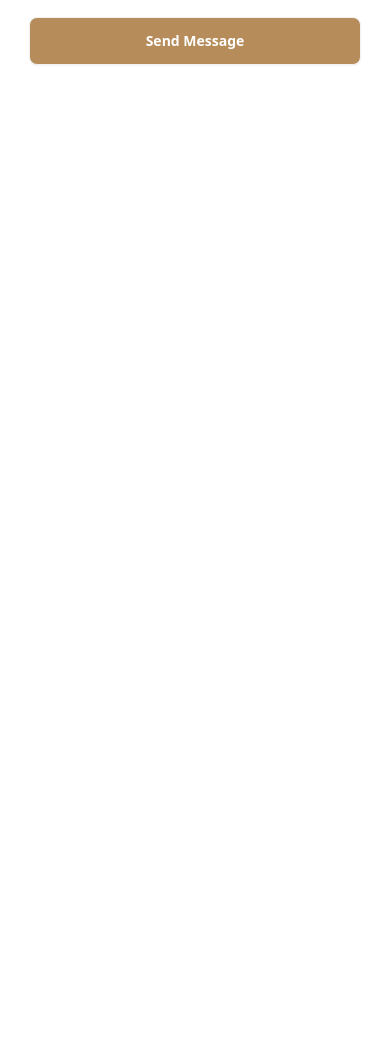
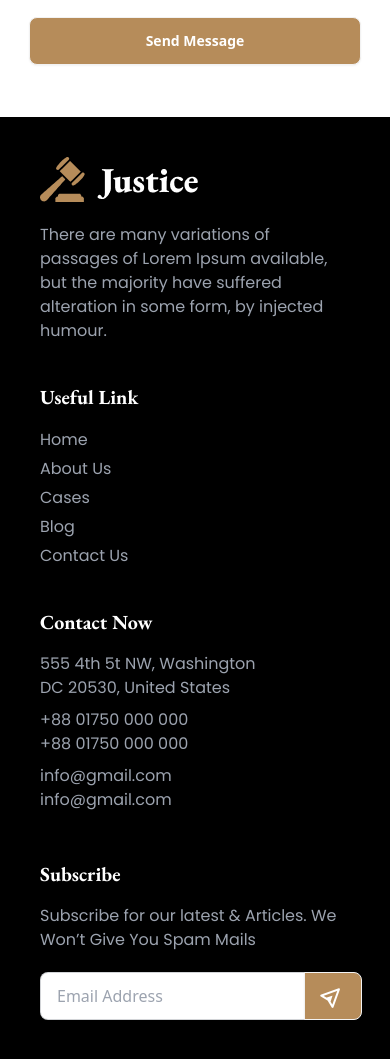
Before and after one commit to sadekcric/justice-2024, a plain HTML site: page index.html in a window 390 px wide. Shown: the part 6269-7328 px from the top of the page. Before the commit the page ends 6386 px from the top, so only its background shows below. Drawn offline with nearby package versions, Linux system fonts and the light colour scheme.

Commit message:
footer section added with responsive

```diff
--- a/index.html
+++ b/index.html
@@ -425,5 +425,67 @@
 
   </main>
   </div>
+
+  <!-- Footer Section -->
+  <footer class="bg-black lg:py-24 lg:px-32 p-10">
+
+    <div class="lg:w-4/5 lg:mx-auto ">
+
+      <div class="grid grid-cols-1 md:grid-cols-2 lg:grid-cols-4 text-white gap-5 ">
+        <!-- logo -->
+        <div class="space-y-5 max-w-80 mb-5">
+          <img src="images/logo.png" alt="">
+          <p class="text-gray-400">
+            There are many variations of passages of Lorem Ipsum available, but the majority have suffered alteration in some form, by injected humour.
+          </p>
+        </div>
+
+        <!-- Useful Link -->
+        <div class="md:mx-auto mb-5">
+          <h4 class="text-xl font-bold mb-4">Useful Link</h4>
+          <ul class="space-y-1 text-gray-400">
+            <li><a href="">Home</a></li>
+            <li><a href="">About Us</a></li>
+            <li><a href="">Cases</a></li>
+            <li><a href="">Blog</a></li>
+            <li><a href="">Contact Us</a></li>
+          </ul>
+        </div>
+
+        <!-- Contact Now -->
+        <div class="md:mx-auto mb-5">
+          <h4 class="text-xl font-bold mb-4">Contact Now</h4>
+          <p class="text-gray-400 mb-2">
+            555 4th 5t NW, Washington <br>
+            DC 20530, United States
+          </p>
+          <p class="text-gray-400 mb-2">
+            +88 01750 000 000 <br>
+            +88 01750 000 000
+          </p>
+          <p class="text-gray-400 mb-2">
+            info@gmail.com <br>
+            info@gmail.com
+          </p>
+        </div>
+
+        <!-- Subscribe -->
+        <div class="max-w-80 md:mx-auto mb-5">
+          <h4 class="text-xl font-bold mb-4">Subscribe</h4>
+          <p class="text-gray-400 mb-5">
+            Subscribe for our latest & Articles. We Won’t Give You Spam Mails
+          </p>
+
+            <div class="join">
+              <input class="input input-bordered join-item" placeholder="Email Address"/>
+              <button class="btn join-item bg-[#B68C5A]"><i class='bx bx-send -rotate-45 text-2xl'></i></button>
+            </div>
+
+        </div>
+
+      </div>
+
+    </div>
+  </footer>
 </body>
 </html>
```
